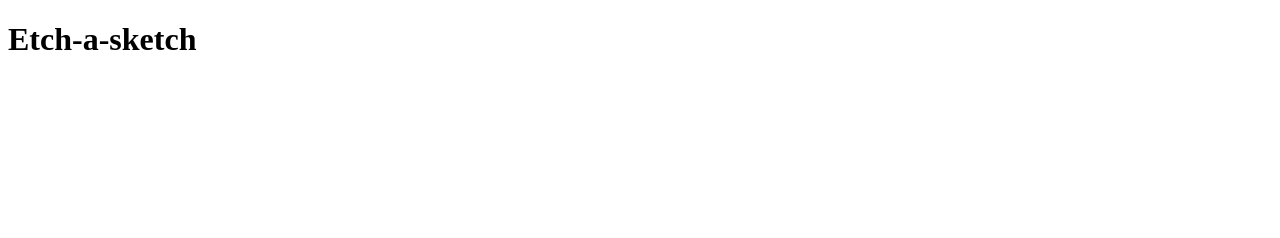
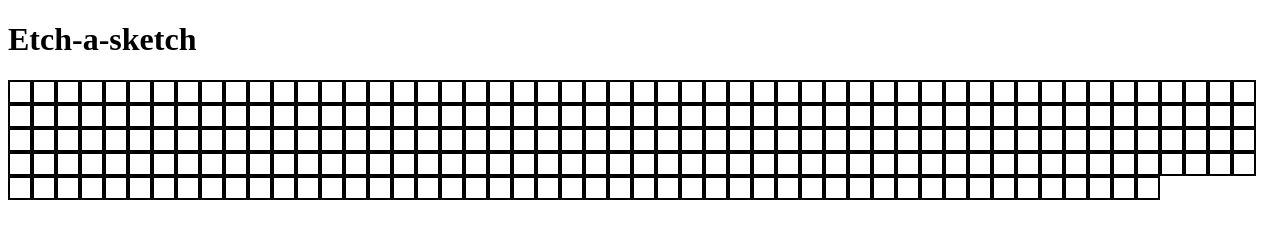
Before and after one commit to leonard-anton/etch-a-sketch, a plain HTML site: page index.html in a window 1280 px wide. Drawn offline with Linux system fonts and the light colour scheme.

Commit message:
Add the grid

```diff
--- a/index.html
+++ b/index.html
@@ -10,6 +10,8 @@
 
 <body>
     <h1>Etch-a-sketch</h1>
+    <div class="container"></div>
+
 
     <script src="script.js"></script>
 </body>
--- a/script.js
+++ b/script.js
@@ -0,0 +1,8 @@
+const container = document.querySelector(".container");
+
+let pxNum = 16;
+
+for (let i = 1; i <= pxNum * pxNum; i++) {
+    const elem = document.createElement("div");
+    container.appendChild(elem);
+}
--- a/style.css
+++ b/style.css
@@ -0,0 +1,11 @@
+.container {
+    display: flex;
+    flex-wrap: wrap;
+
+}
+
+.container div {
+    width: 20px;
+    height: 20px;
+    border: 2px solid black;
+}
```
